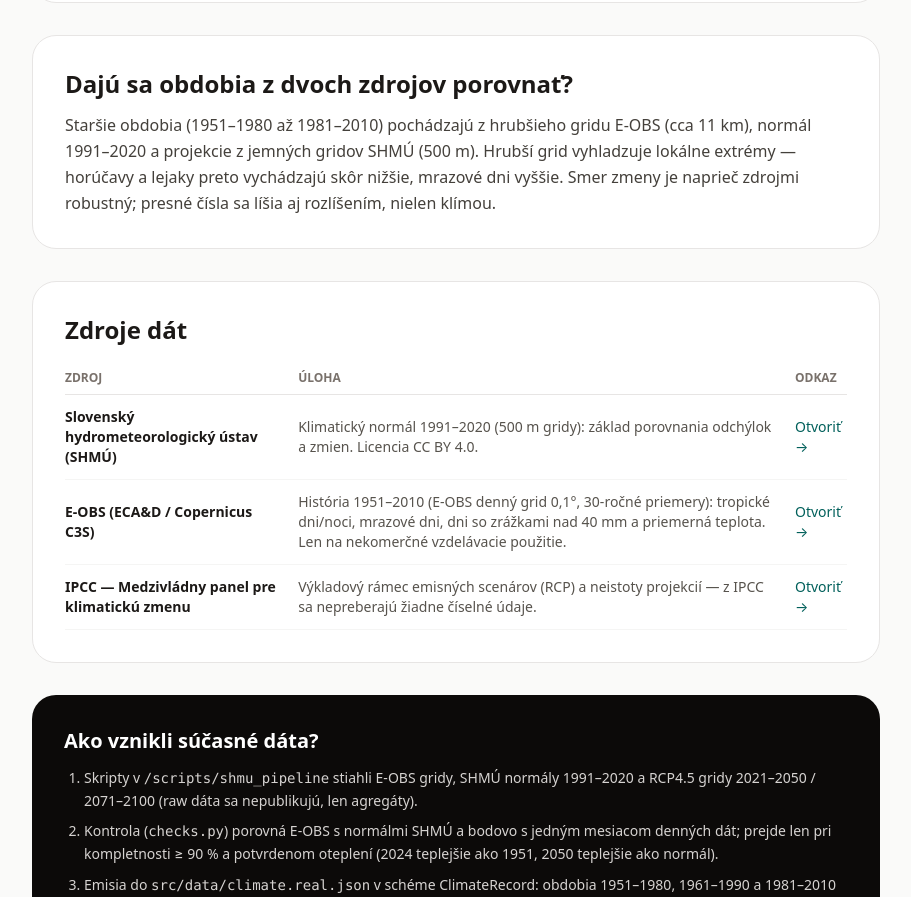
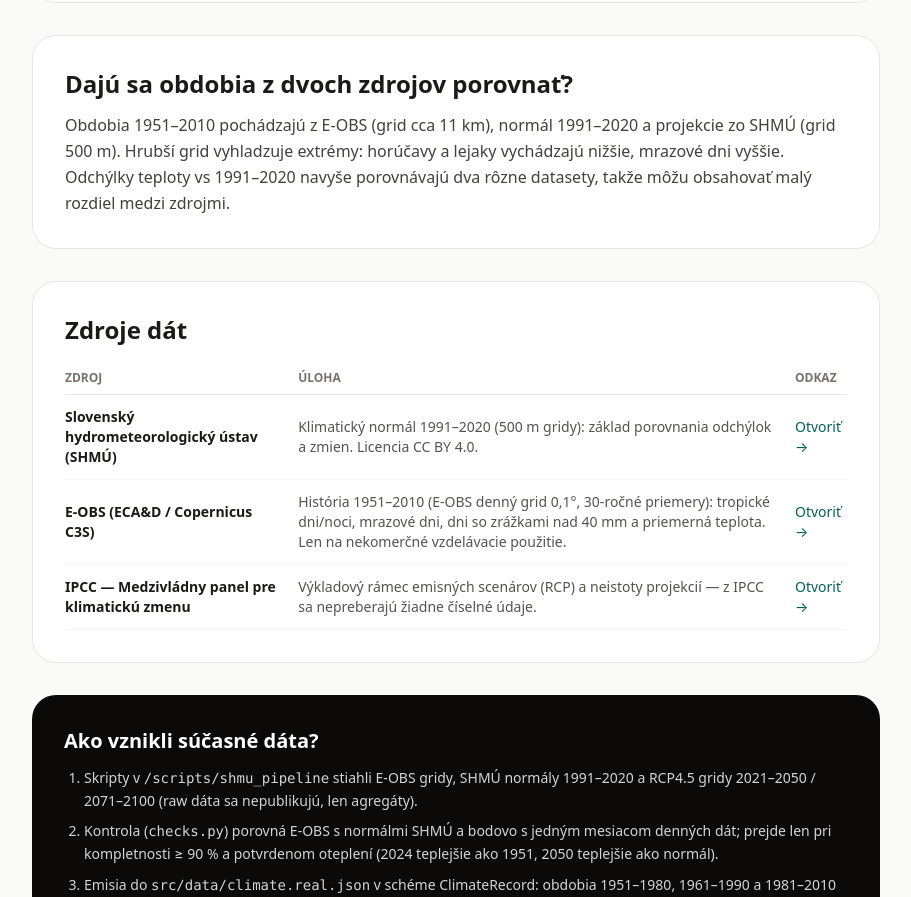
Before and after one commit to simonliska/sk-klima, a Next.js app: page /metodika in a window 1280 px wide. Shown: the part 1086-1983 px from the top of the page, without its empty margins (184-1095 px from the left). Built offline with nearby package versions, Linux system fonts and the light colour scheme.

Commit message:
fix: graph labels, small docs fix

```diff
--- a/src/app/metodika/page.tsx
+++ b/src/app/metodika/page.tsx
@@ -118,12 +118,11 @@ export default function MetodikaPage() {
         <h2 className="text-2xl font-black">Dajú sa obdobia z dvoch zdrojov porovnať?</h2>
         <div className="mt-3 space-y-3 text-sm leading-relaxed text-stone-700 sm:text-base">
           <p>
-            Staršie obdobia (1951–1980 až 1981–2010) pochádzajú z hrubšieho
-            gridu E-OBS (cca 11 km), normál 1991–2020 a projekcie
-            z jemných gridov SHMÚ (500 m). Hrubší grid vyhladzuje lokálne
-            extrémy — horúčavy a lejaky preto vychádzajú skôr nižšie,
-            mrazové dni vyššie. Smer zmeny je naprieč zdrojmi robustný;
-            presné čísla sa líšia aj rozlíšením, nielen klímou.
+            Obdobia 1951–2010 pochádzajú z E-OBS (grid cca 11 km), normál
+            1991–2020 a projekcie zo SHMÚ (grid 500 m). Hrubší grid vyhladzuje
+            extrémy: horúčavy a lejaky vychádzajú nižšie, mrazové dni vyššie.
+            Odchýlky teploty vs 1991–2020 navyše porovnávajú dva rôzne
+            datasety, takže môžu obsahovať malý rozdiel medzi zdrojmi.
           </p>
         </div>
       </section>
--- a/src/components/Badges.tsx
+++ b/src/components/Badges.tsx
@@ -28,7 +28,7 @@ export function DataEraBadge({ era }: { era: "HISTÓRIA" | "DNES" | "PROJEKCIA"
     <span
       className={`inline-flex shrink-0 items-center whitespace-nowrap rounded-full px-2.5 py-1 text-[11px] font-bold uppercase tracking-wide ${styles[era]}`}
     >
-      {era === "HISTÓRIA" ? "Pozorované" : era === "DNES" ? "Rok 2025" : "Projekcia"}
+      {era === "HISTÓRIA" ? "Pozorované" : era === "DNES" ? "Normál" : "Projekcia"}
     </span>
   );
 }
--- a/src/components/ClimateChart.tsx
+++ b/src/components/ClimateChart.tsx
@@ -12,7 +12,7 @@ import {
 
 export interface PeriodChartPoint {
   periodId: string;
-  /** Compact tick label, e.g. "1951–80" / "2021–50". */
+  /** Compact tick label, e.g. "1980" / "2100". */
   label: string;
   value: number;
 }
@@ -69,7 +69,7 @@ export default function ClimateChart({
     }
   };
   return (
-    <div className="h-28 w-full [&_.recharts-wrapper]:outline-none">
+    <div className="h-28 w-full [&_*:focus]:outline-none [&_*:focus-visible]:outline-none">
       <ResponsiveContainer width="100%" height="100%">
         <LineChart
           data={data}
@@ -94,9 +94,8 @@ export default function ClimateChart({
             tickLine={false}
             axisLine={false}
             width={40}
-            tickFormatter={(v: number) =>
-              String(Math.round(v * 10) / 10).replace(".", ",")
-            }
+            allowDecimals={false}
+            tickFormatter={(v: number) => String(Math.round(v))}
             domain={([dataMin, dataMax]: readonly [number, number]) => {
               const pad = (dataMax - dataMin) * 0.25 || 1;
               return [dataMin - pad, dataMax + pad] as [number, number];
--- a/src/components/TimelineSection.tsx
+++ b/src/components/TimelineSection.tsx
@@ -100,7 +100,7 @@ export default function TimelineSection() {
               key={p.id}
               onClick={() => setPeriodId(p.id as TimelinePeriodId)}
               title={p.labelSk}
-              className={`min-h-[44px] min-w-[44px] rounded-full px-2.5 py-2 hover:bg-stone-100 ${p.id === periodId ? "bg-teal-700 text-white" : ""}`}
+              className={`min-h-[44px] min-w-[44px] rounded-full px-2.5 py-2 ${p.id === periodId ? "bg-teal-700 text-white" : "hover:bg-stone-100"}`}
             >
               {p.labelSk}
             </button>
--- a/src/lib/types.ts
+++ b/src/lib/types.ts
@@ -16,16 +16,16 @@ export interface TimelinePeriod {
 
 /** Climate timeline: six 30-year WMO periods. Past = E-OBS observations,
  *  1991–2020 = SHMÚ normal (today's climate), future = SHMÚ RCP4.5
- *  projections 2021–2050 / 2071–2100 (in mini charts shortened to
- *  "2021–50" / "2071–00"). No single years — one year is weather,
+ *  projections 2021–2050 / 2071–2100 (in mini charts the X axis shows the
+ *  last year of the period, e.g. "1980"). No single years — one year is weather,
  *  not climate. */
 export const TIMELINE_PERIODS: TimelinePeriod[] = [
-  { id: "1951-1980", labelSk: "1951–1980", shortLabelSk: "1951–80", start: 1951, end: 1980, mid: 1965, era: "HISTÓRIA", status: "observed" },
-  { id: "1961-1990", labelSk: "1961–1990", shortLabelSk: "1961–90", start: 1961, end: 1990, mid: 1975, era: "HISTÓRIA", status: "observed" },
-  { id: "1981-2010", labelSk: "1981–2010", shortLabelSk: "1981–10", start: 1981, end: 2010, mid: 1995, era: "HISTÓRIA", status: "observed" },
-  { id: "1991-2020", labelSk: "1991–2020", shortLabelSk: "1991–20", start: 1991, end: 2020, mid: 2005, era: "DNES", status: "observed" },
-  { id: "2021-2050", labelSk: "2021–2050", shortLabelSk: "2021–50", start: 2021, end: 2050, mid: 2035, era: "PROJEKCIA", status: "projected" },
-  { id: "2071-2100", labelSk: "2071–2100", shortLabelSk: "2071–00", start: 2071, end: 2100, mid: 2085, era: "PROJEKCIA", status: "projected" },
+  { id: "1951-1980", labelSk: "1951–1980", shortLabelSk: "1980", start: 1951, end: 1980, mid: 1965, era: "HISTÓRIA", status: "observed" },
+  { id: "1961-1990", labelSk: "1961–1990", shortLabelSk: "1990", start: 1961, end: 1990, mid: 1975, era: "HISTÓRIA", status: "observed" },
+  { id: "1981-2010", labelSk: "1981–2010", shortLabelSk: "2010", start: 1981, end: 2010, mid: 1995, era: "HISTÓRIA", status: "observed" },
+  { id: "1991-2020", labelSk: "1991–2020", shortLabelSk: "2020", start: 1991, end: 2020, mid: 2005, era: "DNES", status: "observed" },
+  { id: "2021-2050", labelSk: "2021–2050", shortLabelSk: "2050", start: 2021, end: 2050, mid: 2035, era: "PROJEKCIA", status: "projected" },
+  { id: "2071-2100", labelSk: "2071–2100", shortLabelSk: "2100", start: 2071, end: 2100, mid: 2085, era: "PROJEKCIA", status: "projected" },
 ];
 export type TimelinePeriodId = (typeof TIMELINE_PERIODS)[number]["id"];
 
```
